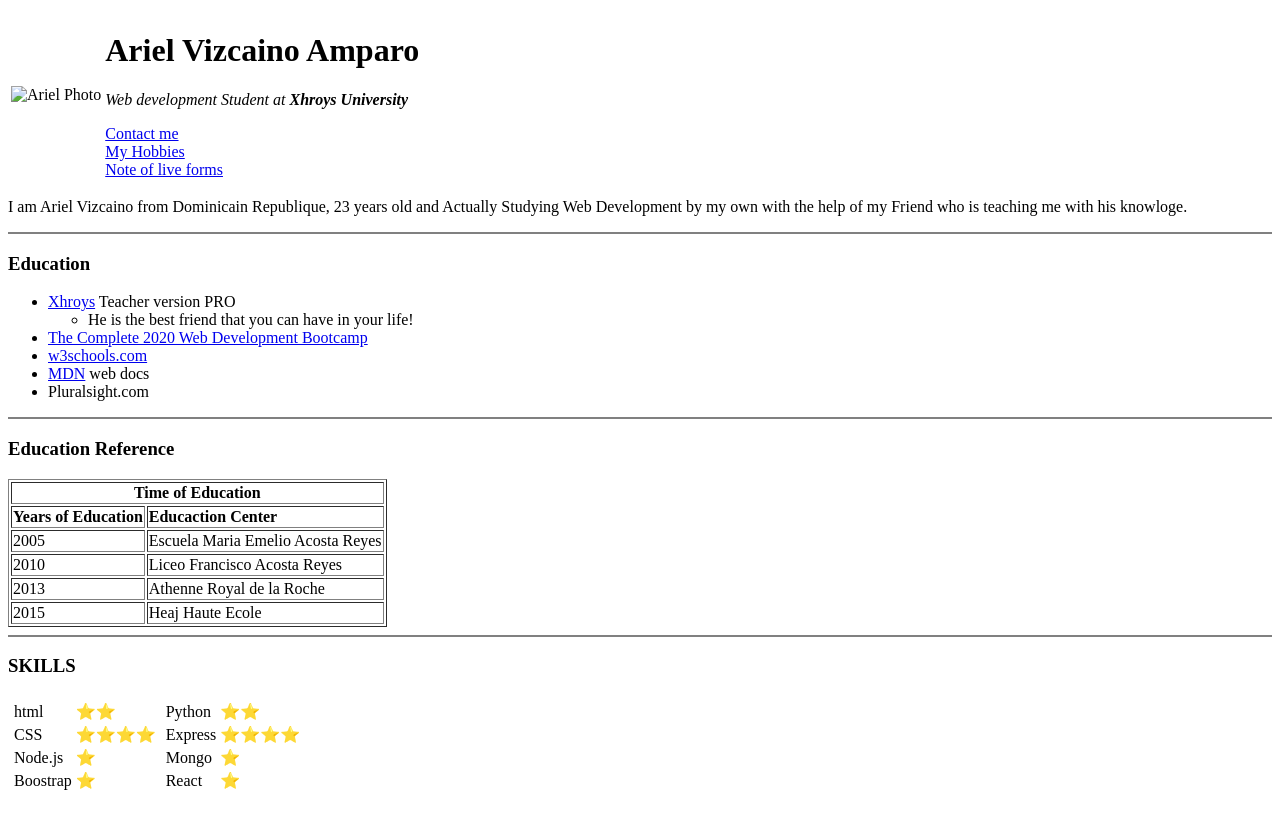
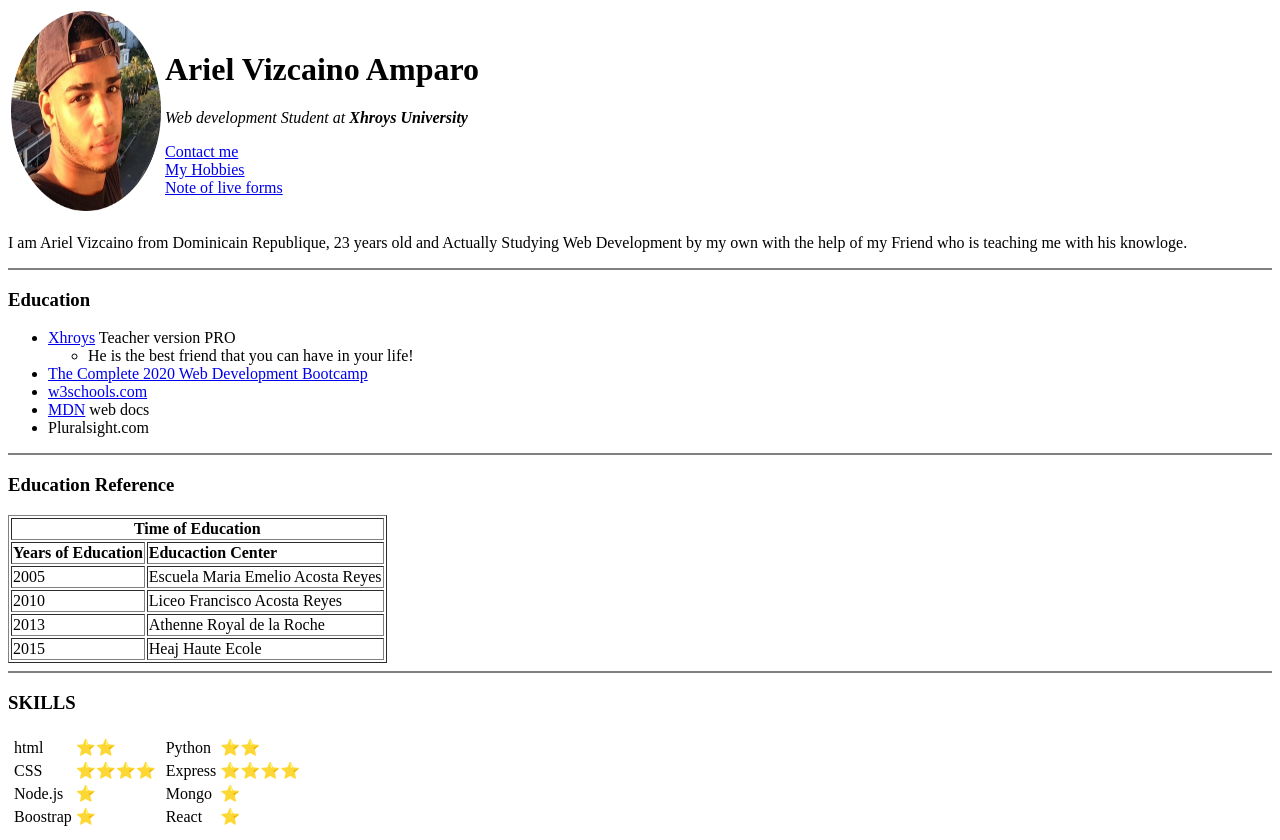
Before and after one commit to Arielcamila/CV, a plain HTML site: page index.html in a window 1280 px wide. Before the commit the page ends 804 px from the top, so only its background shows below. Drawn offline with Linux system fonts and the light colour scheme.

Commit message:
Update index.html

```diff
--- a/index.html
+++ b/index.html
@@ -8,7 +8,7 @@
 
 <body>
   <table>
-    <td><img src="images/arielc.png" height="200px" width="150px" alt="Ariel Photo"></td>
+    <td><img src="arielc.png" height="200px" width="150px" alt="Ariel Photo"></td>
     <td><h1>Ariel Vizcaino Amparo</h1>
     <p><em>Web development Student at <strong>Xhroys University</strong></em></p>
     <a href="contact.html"> Contact me</a> <br>
```
